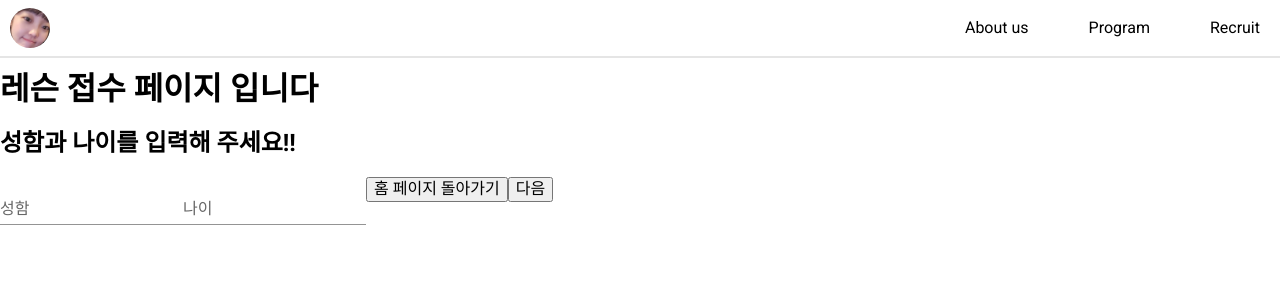
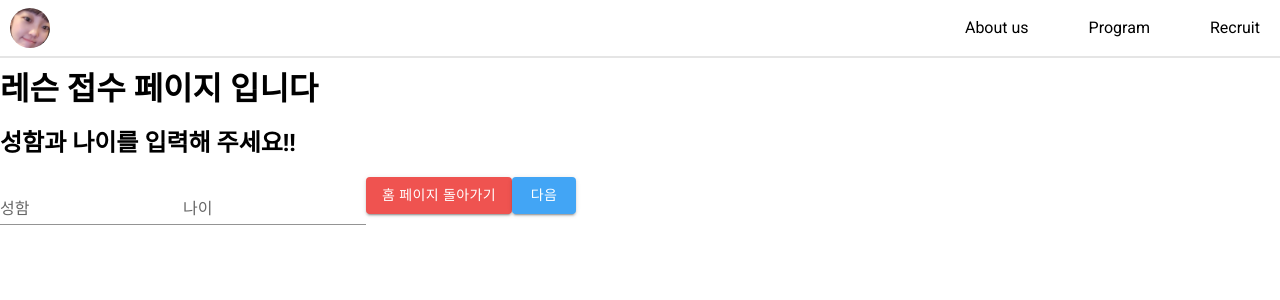
Before and after one commit to yoojanghun/crystal-piano-class, a React (Vite) app: page /apply in a window 1280 px wide. Shown: the top 300 px of the page. Built offline with nearby package versions, Linux system fonts and the light colour scheme.

Commit message:
button 디자인 변경

```diff
--- a/src/pages/Home/Home.tsx
+++ b/src/pages/Home/Home.tsx
@@ -1,5 +1,7 @@
 import Header from "../../shared/Header/Header.tsx";
 import styles from "./Home.module.css";
+import { Button, ThemeProvider } from "@mui/material";
+import btnTheme from "../../styles/btnTheme.ts";
 import { useNavigate } from "react-router-dom";
 
 function Home() {
@@ -10,9 +12,11 @@ function Home() {
       <Header />
       <main className={styles.main} >
         <h1>이수정 피아니스트 사이트</h1>
-        <button onClick={() => navigate("/apply")}>
-          신청하기
-        </button>
+        <ThemeProvider theme={btnTheme}>
+          <Button variant="contained" onClick={() => navigate("/apply")}>
+            신청하기
+          </Button>
+        </ThemeProvider>
       </main>
     </>
   );
--- a/src/pages/apply/Apply.tsx
+++ b/src/pages/apply/Apply.tsx
@@ -1,8 +1,8 @@
 import Header from "../../shared/Header/Header.tsx";
-import UserInfo from "./components/userInfo/UserInfo.tsx";
-import Motivation from "./components/motivation/motivation.tsx";
-import Questions from "./components/questions/Questions.tsx";
 import styles from "./Apply.module.css";
+import { TextField, Button, ThemeProvider } from "@mui/material";
+import inputTheme from "../../styles/inputTheme.ts";
+import btnTheme from "../../styles/btnTheme.ts";
 import { useState } from "react";
 import { useNavigate } from "react-router-dom";
 
@@ -17,35 +17,62 @@ function Apply() {
         <h1>레슨 접수 페이지 입니다</h1>
         {applyPage === 1 && (
           <div>
-            <UserInfo />
-            <button onClick={() => navigate("/")}>홈 페이지 돌아가기</button>
-            <button onClick={() => setApplyPage(applyPage + 1)}>
-              다음
-            </button>
+            <h2>성함과 나이를 입력해 주세요!!</h2>
+            <ThemeProvider theme={inputTheme}>
+              <TextField
+                label="성함"
+                variant="standard"
+              />
+              <TextField
+                label="나이"
+                variant="standard"
+              />
+            </ThemeProvider>
+            <ThemeProvider theme={btnTheme}>
+              <Button variant="contained"
+                onClick={() => navigate("/")}
+                color="secondary">
+                  홈 페이지 돌아가기
+              </Button>
+              <Button variant="contained"
+                onClick={() => setApplyPage(applyPage + 1)}
+                color="primary">
+                  다음
+              </Button>
+            </ThemeProvider>
           </div>
         )}
 
         {applyPage === 2 && (
           <div>
-            <Motivation />
-            <button onClick={() => setApplyPage(applyPage - 1)}>
-              이전
-            </button>
-            <button onClick={() => setApplyPage(applyPage + 1)}>
-              다음
-            </button>
+            <h2>지원동기가 무엇입니까?</h2>
+            <ThemeProvider theme={btnTheme}>
+              <Button variant="contained"
+                onClick={() => navigate("/")}
+                color="secondary">
+                  이전
+              </Button>
+              <Button variant="contained"
+                onClick={() => setApplyPage(applyPage + 1)}
+                color="primary">
+                  다음
+              </Button>
+            </ThemeProvider>
           </div>
         )}
 
         {applyPage === 3 && (
           <div>
-            <Questions />
-            <button onClick={() => setApplyPage(applyPage - 1)}>
-              이전
-            </button>
+            <h2>질문 있으면 적어주세요</h2>
+            <ThemeProvider theme={btnTheme}>
+              <Button variant="contained"
+                onClick={() => setApplyPage(applyPage - 1)}
+                color="secondary">
+                  이전
+              </Button>
+            </ThemeProvider>
           </div>
         )}
-
       </main>
     </>
   )
--- a/src/pages/apply/components/motivation/Motivation.tsx
+++ /dev/null
@@ -1,8 +0,0 @@
-function Motivation() {
-
-  return(
-    <h2>왜 지원하였습니까?</h2>
-  )
-}
-
-export default Motivation;
--- a/src/pages/apply/components/questions/Questions.tsx
+++ /dev/null
@@ -1,10 +0,0 @@
-function Questions() {
-
-  return(
-    <>
-      <h2>질문 있으면 적어 주세요</h2>
-    </>
-  )
-}
-
-export default Questions;
--- a/src/pages/apply/components/userInfo/UserInfo.tsx
+++ /dev/null
@@ -1,24 +0,0 @@
-import TextField from "@mui/material/TextField";
-import { ThemeProvider } from "@emotion/react";
-import styles from "./UserInfo.module.css";
-import theme from "../../../../styles/inputTheme";
-
-function UserInfo() {
-  return(
-    <>
-      <h2>성함과 나이를 입력해 주세요!!</h2>
-      <ThemeProvider theme={theme}>
-        <TextField
-          label="성함"
-          variant="standard"
-        />
-        <TextField
-          label="나이"
-          variant="standard"
-        />
-      </ThemeProvider>
-    </>
-  );
-}
-
-export default UserInfo;
--- /dev/null
+++ b/src/styles/btnTheme.ts
@@ -0,0 +1,18 @@
+import { createTheme } from "@mui/material";
+
+const btnTheme = createTheme({
+  palette: {
+    primary: {
+      main: "#42a5f5",
+      dark: "#1976d2",
+      contrastText: "#fff"
+    },
+    secondary: {
+      main: "#ef5350",
+      dark: "#d32f2f",
+      contrastText: "#fff"
+    }
+  },
+});
+
+export default btnTheme;
--- a/src/styles/inputTheme.ts
+++ b/src/styles/inputTheme.ts
@@ -1,6 +1,6 @@
 import { createTheme } from '@mui/material';
 
-const theme = createTheme({
+const inputTheme = createTheme({
   components: {
     MuiInput: {
       styleOverrides: {
@@ -25,4 +25,4 @@ const theme = createTheme({
   },
 });
 
-export default theme;
+export default inputTheme;
```
Also changed, not shown: src/pages/apply/components/userInfo/UserInfo.module.css (deleted).
